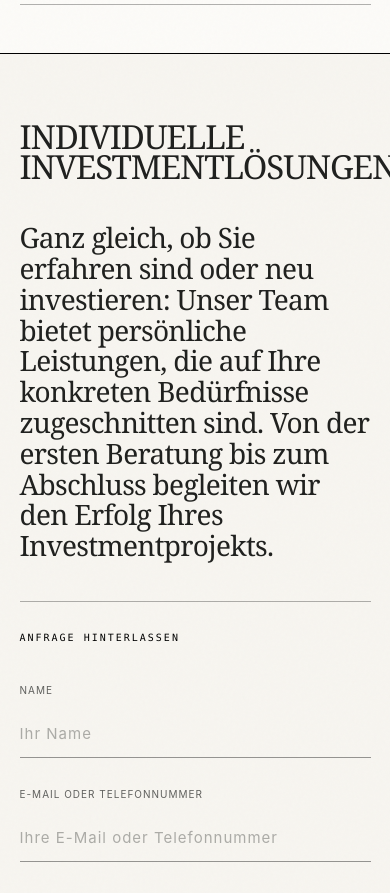
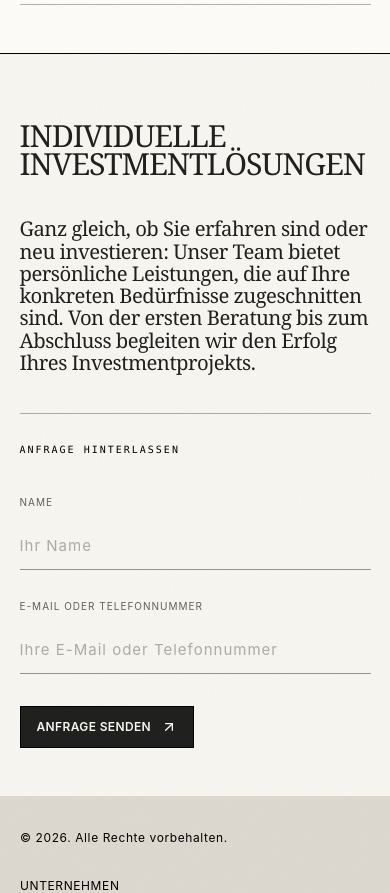
Before and after one commit to zdazix/brickinvest, a React (Vite) app in the folder app-1/: page / in a window 390 px wide. Shown: the part 9420-10313 px from the top of the page. Built offline with nearby package versions, Linux system fonts and the light colour scheme; no server answers.

Commit message:
ты не исправил ошибку смотри мобильную и компьютерную версию
Amazi-Operation-Id: task:48fa703a-84a9-4621-a711-fb989f328321
Amazi-Operation-Payload: 817f342af4a871d9613b477feed4d68481f62e0b10bd9671e86c9545dfe96ba6

```diff
--- a/app-1/src/index.css
+++ b/app-1/src/index.css
@@ -127,15 +127,34 @@
 }
 
 @media (max-width: 639px) {
+  .de-investment-grid {
+    gap: 2.5rem;
+  }
+
   .de-investment-title {
     max-width: none;
     display: block;
-    font-size: clamp(1.7rem, 8.5vw, 3.3rem);
+    font-size: clamp(1.65rem, 7.8vw, 3.3rem);
     line-height: 0.9;
     white-space: normal;
     overflow-wrap: normal;
     word-break: normal;
     hyphens: none;
+  }
+
+  .de-investment-body {
+    font-size: clamp(1.15rem, 5.2vw, 2.75rem);
+  }
+}
+
+@media (min-width: 640px) {
+  .de-investment-grid {
+    grid-template-columns: minmax(0, 0.95fr) minmax(0, 1.05fr);
+  }
+
+  .de-investment-title {
+    max-width: none;
+    font-size: clamp(2rem, 3vw, 3.3rem);
   }
 }
 
--- a/app-1/src/pages/home/components/InvestmentSolutionsSection.tsx
+++ b/app-1/src/pages/home/components/InvestmentSolutionsSection.tsx
@@ -64,7 +64,11 @@ export const InvestmentSolutionsSection = () => {
       className="section-shell grain-surface relative overflow-hidden bg-background"
       id="investment-solutions"
     >
-      <div className="section-grid relative">
+      <div
+        className={`section-grid relative ${
+          locale === "de" ? "de-investment-grid" : ""
+        }`}
+      >
         <div className="min-w-0">
           <h2
             className={`section-title ${
@@ -85,8 +89,8 @@ export const InvestmentSolutionsSection = () => {
               </>
             ) : locale === "de" ? (
               <>
-                <span className="inline-block">INDIVIDUELLE</span>{" "}
-                <span className="inline-block whitespace-nowrap">
+                <span className="block whitespace-nowrap">INDIVIDUELLE</span>
+                <span className="block whitespace-nowrap">
                   INVESTMENTLÖSUNGEN
                 </span>
               </>
@@ -96,7 +100,13 @@ export const InvestmentSolutionsSection = () => {
           </h2>
         </div>
         <div className="min-w-0">
-          <p className="editorial-intro max-w-[720px]">{t("investmentBody")}</p>
+          <p
+            className={`editorial-intro max-w-[720px] ${
+              locale === "de" ? "de-investment-body" : ""
+            }`}
+          >
+            {t("investmentBody")}
+          </p>
           <div className="mt-10 border-t border-border/30 pt-6">
             {status === "success" ? (
               <p className="font-primary text-2xl text-foreground sm:text-3xl">
```
